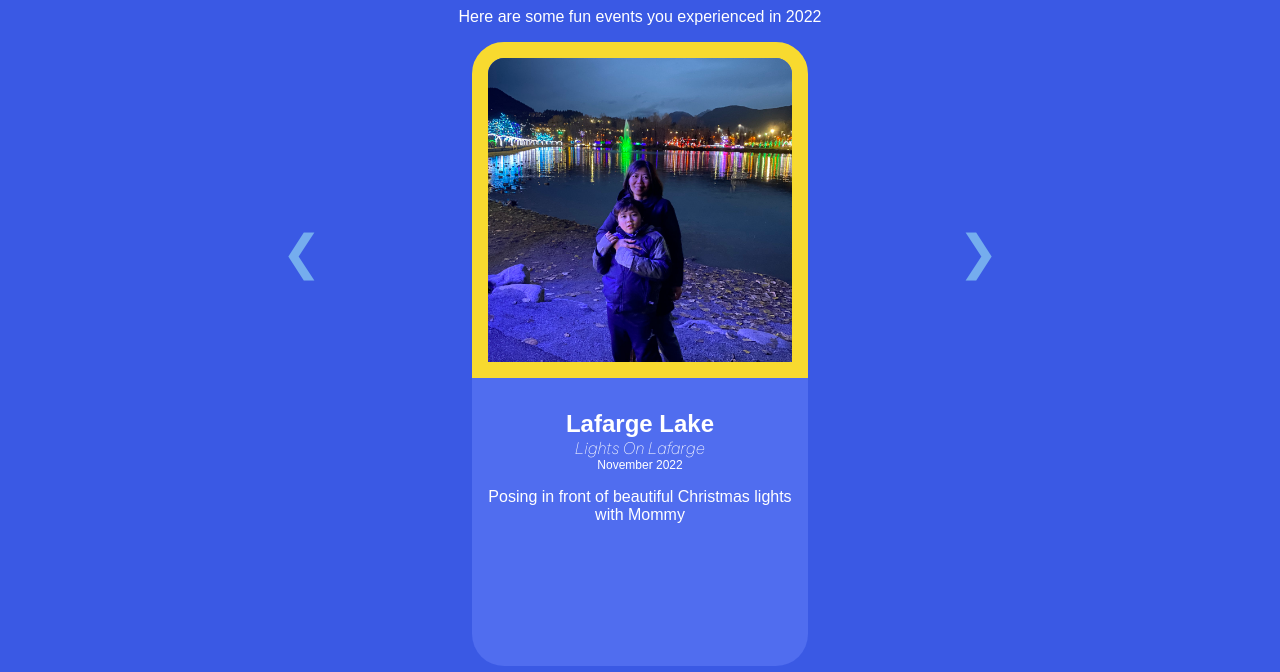
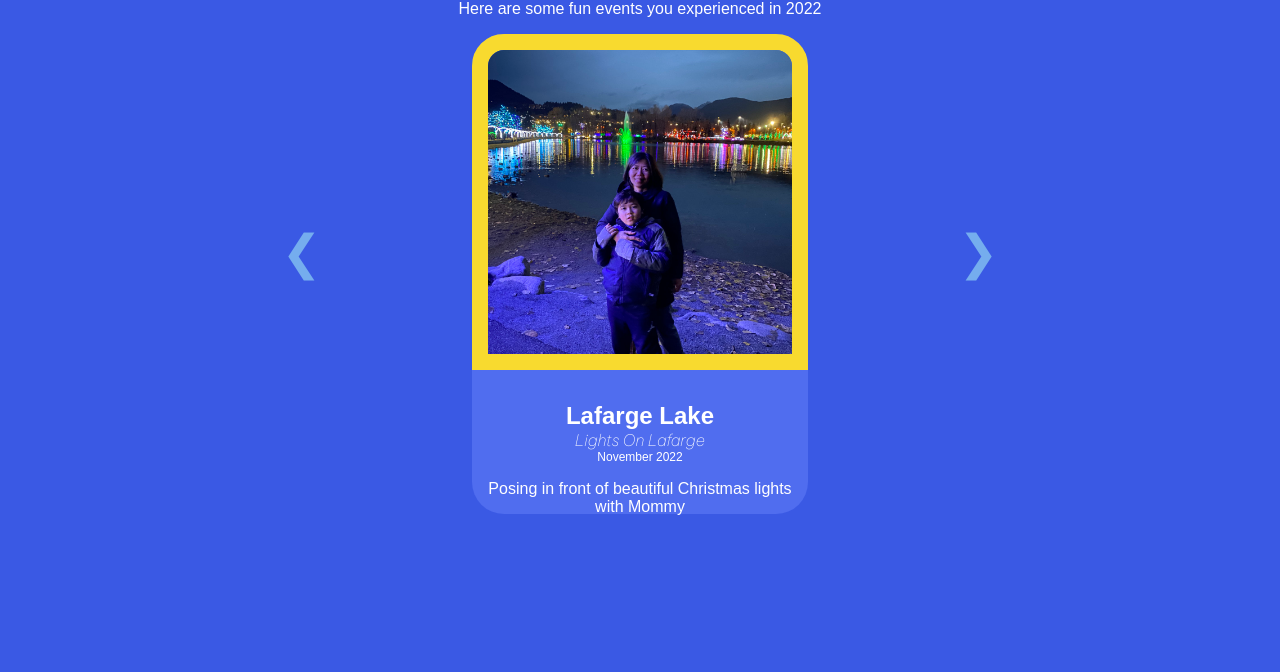
Before and after one commit to artwired/Eli-9th-birthday-slideshow, a plain HTML site: page index.html in a window 1280 px wide. Shown: the part 176-848 px from the top of the page. Drawn offline with Linux system fonts and the light colour scheme; a web font is replaced by a local one.

Commit message:
Add files via upload

```diff
--- a/style.css
+++ b/style.css
@@ -36,7 +36,7 @@ text-shadow: 5px 5px #000000;
 }
 .intro-text {
     text-align: center;
-    margin-top: 1rem;
+    margin-top: .5rem;
 }
 .sub-heading {
     margin-top: 2rem;
@@ -68,7 +68,7 @@ text-shadow: 5px 5px #000000;
     top:0;
     left: 0;
     text-align: center;
-    height:39rem;
+    height:30rem;
     background-color: rgb(80, 109, 239);
     margin: 1rem;
     border-radius: 2rem;
```
